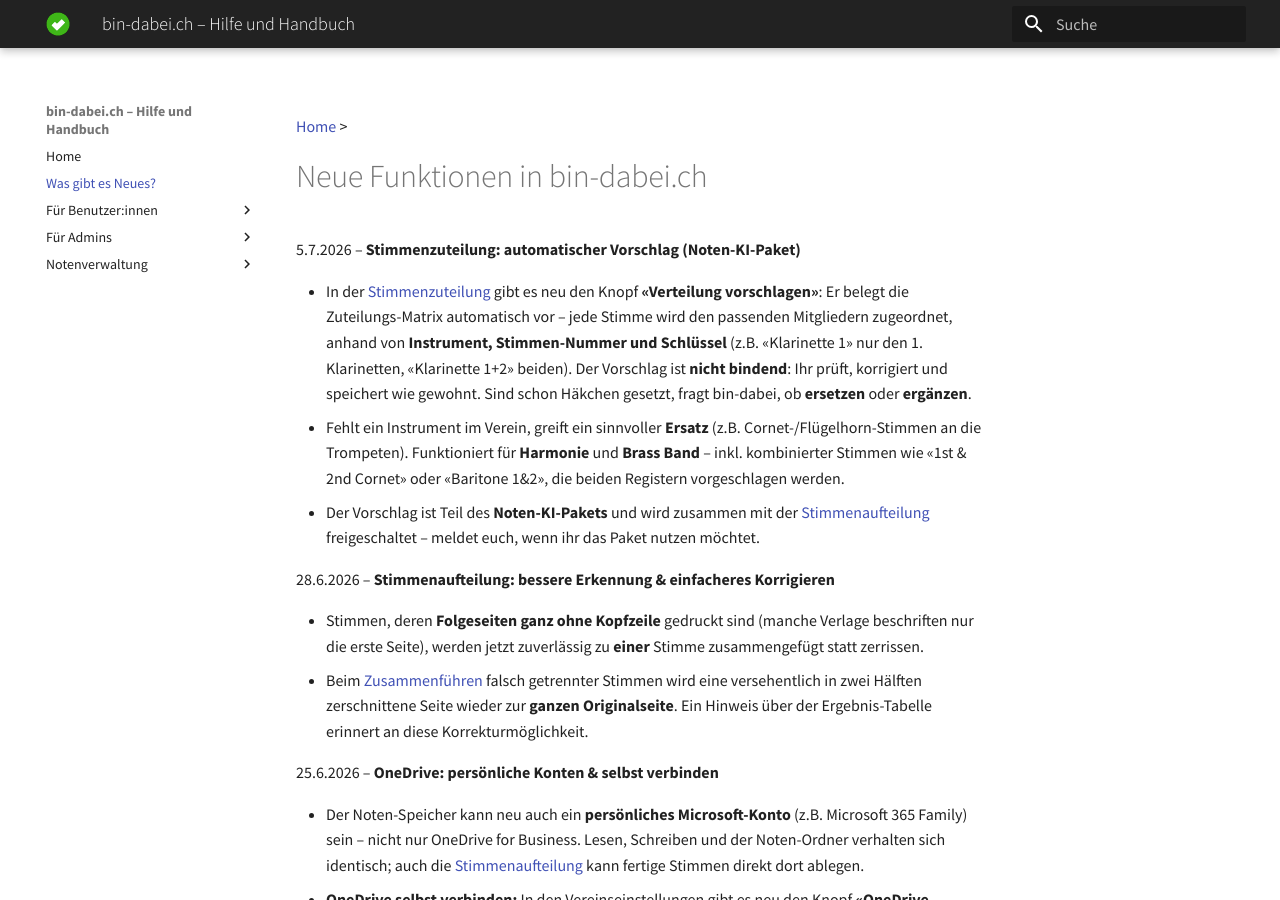
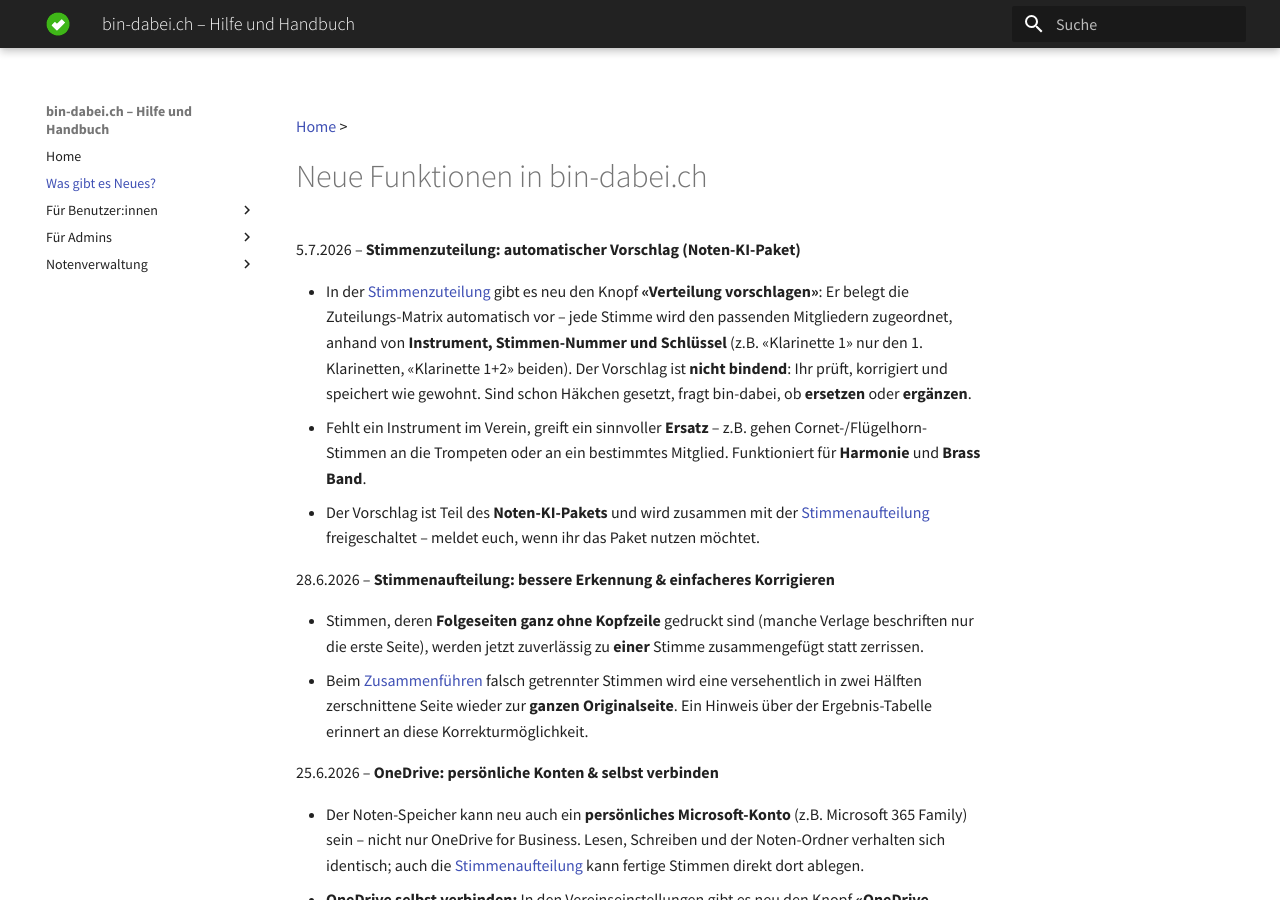
Before and after one commit to ritterg/bin-dabei-dokumentation, an MkDocs documentation site: the page built from docs/changelog.md, in a window 1280 px wide and 900 px high. Built offline with MkDocs 1.6.1 and Material for MkDocs 9.7.7, drawn with Linux system fonts in a browser that asks for light colours; some web fonts are replaced.

Commit message:
docs(changelog): tighten assignment-suggestion wording
Co-Authored-By: Claude Opus 4.8 (1M context) <noreply@anthropic.com>

```diff
--- a/docs/changelog.md
+++ b/docs/changelog.md
@@ -5,7 +5,7 @@
 5.7.2026 – **Stimmenzuteilung: automatischer Vorschlag (Noten-KI-Paket)**
 
 - In der [Stimmenzuteilung](/noten/stimmen-zuteilen) gibt es neu den Knopf **«Verteilung vorschlagen»**: Er belegt die Zuteilungs-Matrix automatisch vor – jede Stimme wird den passenden Mitgliedern zugeordnet, anhand von **Instrument, Stimmen-Nummer und Schlüssel** (z.B. «Klarinette 1» nur den 1. Klarinetten, «Klarinette 1+2» beiden). Der Vorschlag ist **nicht bindend**: Ihr prüft, korrigiert und speichert wie gewohnt. Sind schon Häkchen gesetzt, fragt bin-dabei, ob **ersetzen** oder **ergänzen**.
-- Fehlt ein Instrument im Verein, greift ein sinnvoller **Ersatz** (z.B. Cornet-/Flügelhorn-Stimmen an die Trompeten). Funktioniert für **Harmonie** und **Brass Band** – inkl. kombinierter Stimmen wie «1st & 2nd Cornet» oder «Baritone 1&2», die beiden Registern vorgeschlagen werden.
+- Fehlt ein Instrument im Verein, greift ein sinnvoller **Ersatz** – z.B. gehen Cornet-/Flügelhorn-Stimmen an die Trompeten oder an ein bestimmtes Mitglied. Funktioniert für **Harmonie** und **Brass Band**.
 - Der Vorschlag ist Teil des **Noten-KI-Pakets** und wird zusammen mit der [Stimmenaufteilung](/noten/stimmenaufteilung) freigeschaltet – meldet euch, wenn ihr das Paket nutzen möchtet.
 
 28.6.2026 – **Stimmenaufteilung: bessere Erkennung & einfacheres Korrigieren**
```
